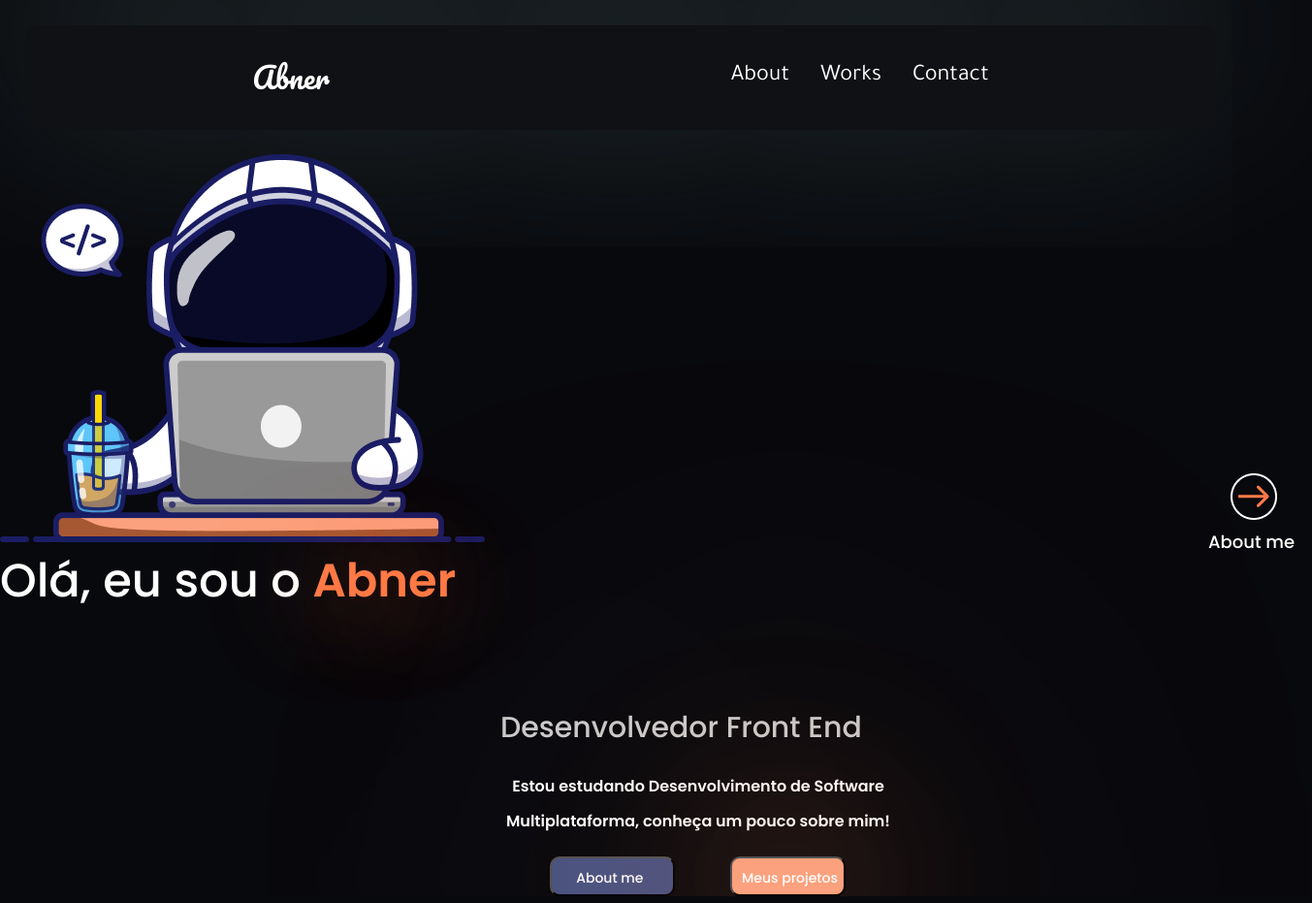
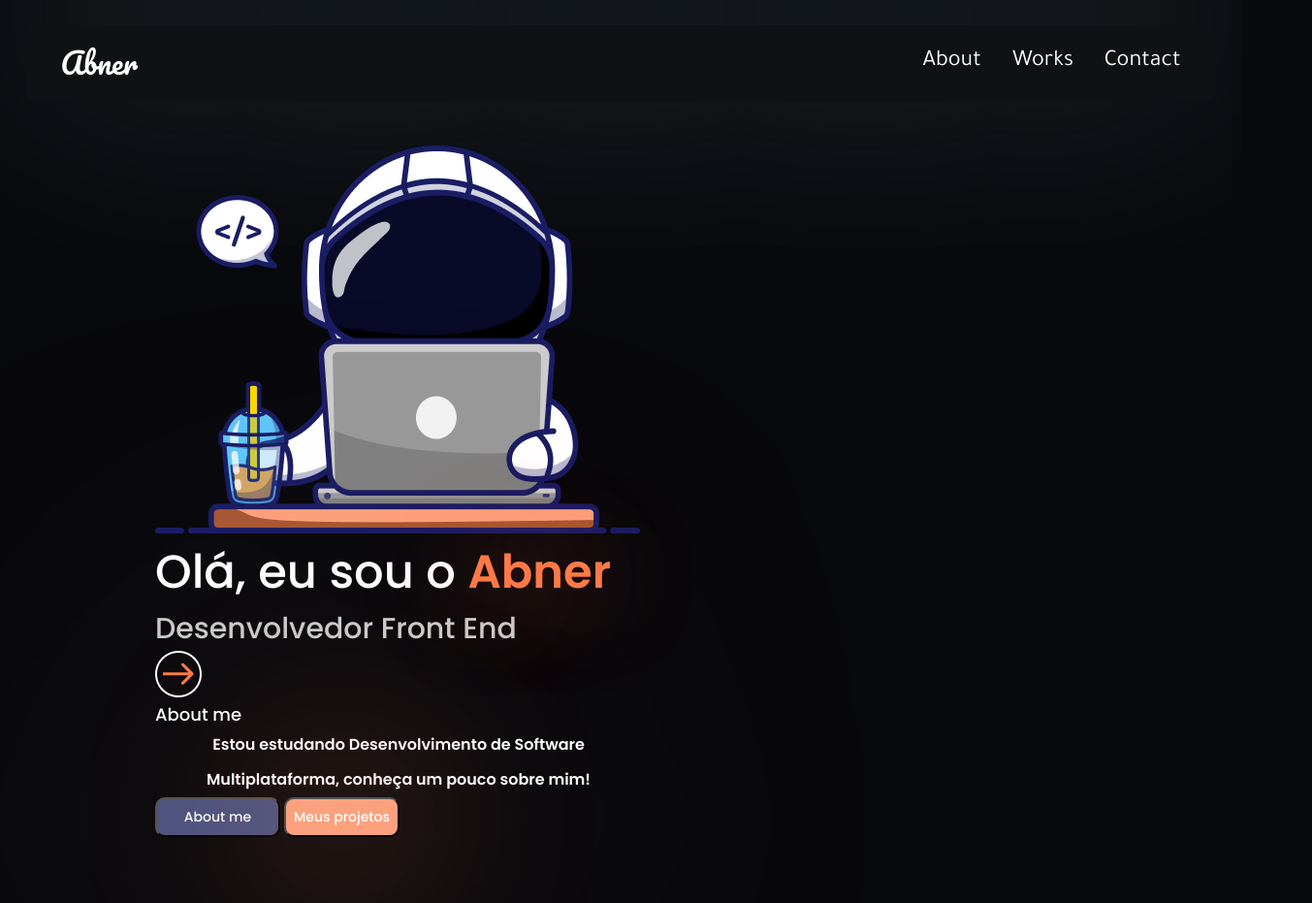
Before and after one commit to abnercosta97/landingpage, a plain HTML site: page index.html in a window 1280 px wide. Shown: the whole page at 97% size, 1353 px wide, since content can reach past the window. Drawn offline with Linux system fonts and the light colour scheme.

Commit message:
atualizacao e testes

```diff
--- a/index.html
+++ b/index.html
@@ -11,12 +11,11 @@
 <body>
     <div class="header-menu">
     <header class="cabecalho">
-
-        <a class="cabecalho-menu-abner" href="index.html" target="_self">Abner</a>
+                <a class="cabecalho-menu-abner" href="index.html" target="_self">Abner</a>
         <nav class="cabecalho-menu">
-            <a class="cabecalho-menu-item" href="">About</a>
-            <a class="cabecalho-menu-item" href="">Works</a>
-            <a class="cabecalho-menu-item" href="">Contact</a>
+                <a class="cabecalho-menu-item" href="">About</a>
+                <a class="cabecalho-menu-item" href="">Works</a>
+                <a class="cabecalho-menu-item" href="">Contact</a>
         </nav>
     </header>
     </div>
@@ -28,7 +27,10 @@
                 <h2 class="sub-titulo">Desenvolvedor Front End</h2>
             </div>
         </section>
-        <aside class="ao-lado"><a href="" target="_self"><img class="botao-lateral" src="imagens/next.png" alt="Botao next"></a><p class="next">About me</p></aside>
+        <nav class="ao-lado">
+            <a href="" target="_self"><img class="botao-lateral" src="imagens/next.png" alt="Botao next"></a>
+            <p class="next">About me</p>
+        </nav>
         <section>
             <h3 class="conteudo-secundario">Estou estudando Desenvolvimento de Software Multiplataforma, conheça um pouco sobre mim!</h3>
             <div class="botoes-inferiores">
--- a/style.css
+++ b/style.css
@@ -15,25 +15,15 @@ body {
     box-shadow: 0px -50px 250px rgba(97, 124, 125, 0.56);
     border-radius: 10px;
     margin: 2%;
-    padding: 2%;
+    padding: 1%;
 }
 .cabecalho {
-    /* position: absolute;
-    width: 1178px;
-    height: 94px;
-    left: 131px;
-    top: 40px;*/
     display: flex;
     flex-direction: row;
     align-items: center;
-    justify-content: space-around;
-    padding: 2px;
-}
-.cabecalho-imagem {
-    position: relative;
-    width: 121.14px;
-    height: 107px;
-    top: 54px;
+    justify-content: space-between;
+    padding-left: 2%;
+    padding-right: 2%;
 }
 .cabecalho-menu {
     display: flex;
@@ -41,16 +31,10 @@ body {
 
 }
 .cabecalho-menu-abner{
-    /*position: absolute;
-    width: 80px;
-    height: 53px;
-    left: 50px;
-    top: 23px;*/
     font-family: 'Pacifico', cursive;
     font-style: normal;
     font-weight: 400;
     font-size: 30px;
-    /*line-height: 53px;*/
     color: #FFFFFF;
 }
 .cabecalho-menu-item {
@@ -61,6 +45,22 @@ body {
     color: #FFFFFF;
     /*line-height: 29px;*/
 }
+.conteudo{
+    display: flex;
+    flex-direction: column;
+    min-width: 300px;
+    max-width: 1000px;
+    margin: auto;
+    margin-bottom: 30px;
+    padding: 20px;
+
+}
+.conteudo-principal{
+    /*position: absolute;
+    width: 310px;
+    height: 72px;*/
+
+}
 .astronauta{
     /*display: flex;
     flex-direction: column;
@@ -69,26 +69,7 @@ body {
     left: 469px;
     top: 207px;*/
 }
-.conteudo{
-
-    /*display: flex;
-    flex-direction: row;
-    position: absolute;
-    width: 465px;
-    height: 72px;*/
-}
-.conteudo-principal{
-    /*position: absolute;
-    width: 310px;
-    height: 72px;*/
-
-}
 .titulo{
-    /*position: absolute;
-    width: 310px;
-    height: 72px;
-    left: 488px;
-    top: 630px;*/
     font-family: 'Poppins', cursive;
     font-style: normal;
     font-weight: 500;
@@ -97,10 +78,6 @@ body {
     color: #FFFFFF;
 }
 .titulo-strong{
-    /*position: absolute;
-    width: 148px;
-    height: 72px;
-    left: 320px;*/
     font-family: 'Poppins', cursive;
     font-style: normal;
     font-weight: 600;
@@ -110,11 +87,6 @@ body {
     text-shadow: -2px 3px 113px #FF7A46;
 }
 .sub-titulo{
-    position: absolute;
-    width: 411px;
-    height: 45px;
-    left: 516px;
-    top: 728px;
     font-family: 'Poppins', cursive;
     font-style: normal;
     font-weight: 500;
@@ -125,19 +97,14 @@ body {
 }
 .botao-lateral{
     /* next */
-    position: absolute;
     width: 48px;
     height: 48px;
-    left: 1269px;
-    top: 488px;
+
 }
 .next{
     /* About Me */
-    position: absolute;
     width: 107px;
     height: 27px;
-    left: 1246px;
-    top: 545px;
     font-family: 'Poppins', cursive;
     font-style: normal;
     font-weight: 500;
@@ -148,11 +115,8 @@ body {
 }
 .conteudo-secundario{
     /* Estou estudando Desenvolvimento de Software Multiplataforma, conheça um pouco sobre mim! */
-position: absolute;
 width: 502px;
 height: 72px;
-left: 469px;
-top: 793px;
 font-family: 'Poppins', cursive;
 font-style: normal;
 font-weight: 600;
@@ -166,19 +130,16 @@ color: #FFFFFF;
 .botoes-inferiores{
     width:305px;
 	height:41px;
-	position:absolute;
-	left:567px;
-	top:883px;
+
 }
 .botao-inferior-about{
     /* about me */
-position: absolute;
 width: 129px;
 height: 41px;
 filter: drop-shadow(0px 1px 250px #FFFFFF);
 background: #495482;
 border-radius: 10px;
-position: absolute;
+
 
 }
 .inferior-about{
@@ -190,23 +151,17 @@ font-weight: 500;
 font-size: 14px;
 line-height: 21px;
 color: #FFFFFF;
-position: absolute;
-left: 25px;
-top: 10px;
+
 }
 .botao-inferior-projetos{
-    position: absolute;
     box-shadow:0px 0px 200px rgba(255, 122.44814068078995, 70.12499392032623, 1);
 	width:119px;
 	height:41px;
-	left:186px;
-	top:0px;
     filter: drop-shadow(0px 0px 200px #FF7A46);
     background: #FCA17D;
     border-radius: 10px;
 }
 .inferior-projetos{
-    position: absolute;
     width: 119px;
     height: 21px;
     font-family: 'Poppins';
@@ -215,6 +170,4 @@ top: 10px;
     font-size: 14px;
     line-height: 21px;
     color: #FFFFFF;
-    left: 0px;
-    top: 10px;
 }
```
